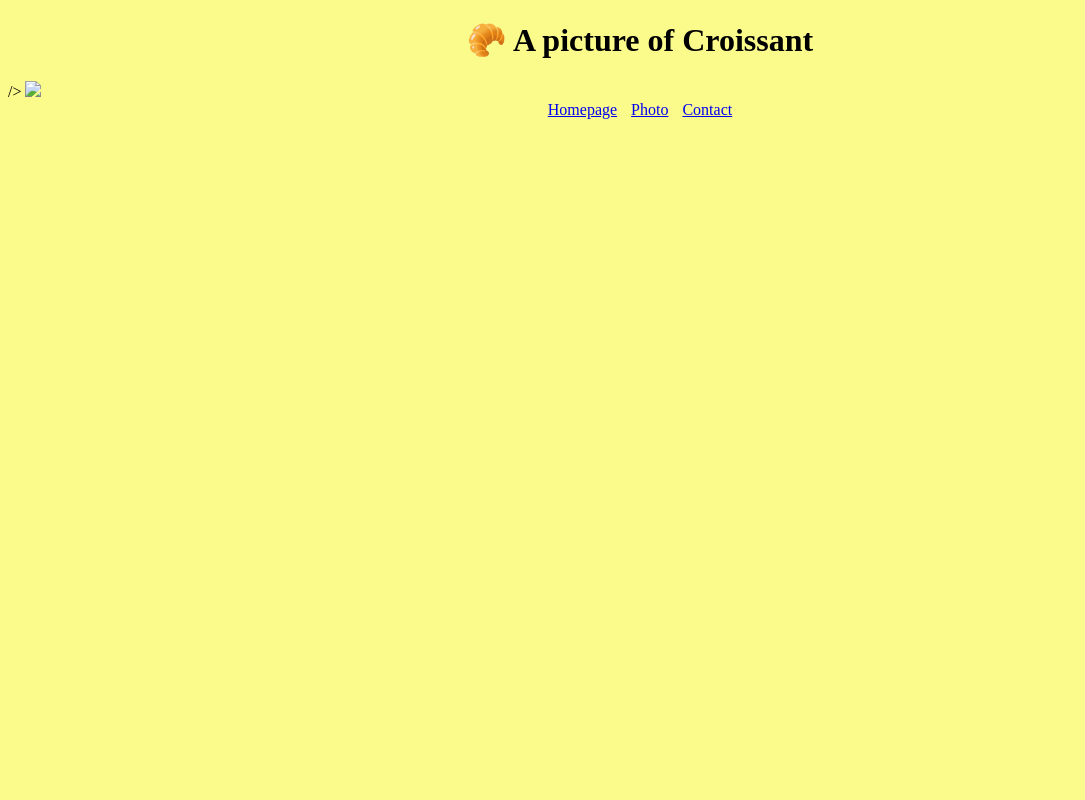
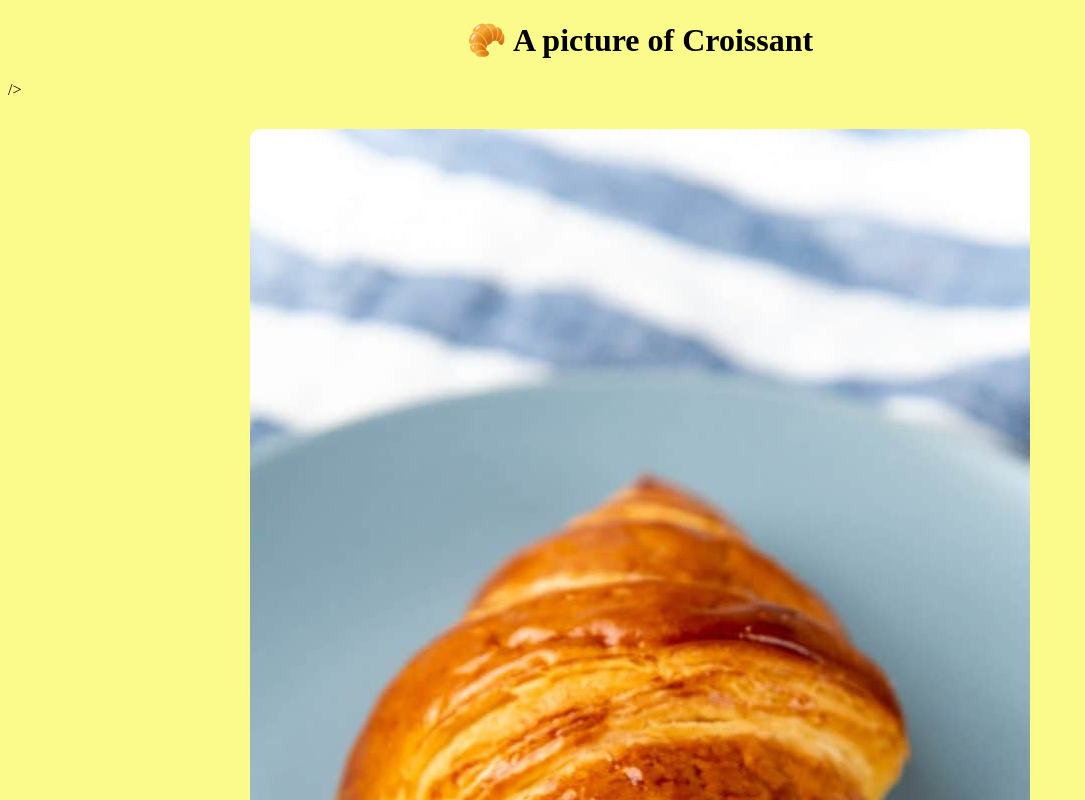
Before and after one commit to OmolaraO/Croissant, a plain HTML site: page photo.html in a window 1280 px wide. Shown: the top 800 px of the page, without its empty margins (0-1085 px from the left). Drawn offline with Linux system fonts and the light colour scheme.

Commit message:
Added image

```diff
--- a/photo.html
+++ b/photo.html
@@ -9,7 +9,7 @@
 </head>
 <body>
     <h1>🥐 A picture of Croissant</h1> />
-    <img src="/image/French-Croissants-2522-780*1169.jpg/">
+    <img src="/image/croissant.jpg" class="croissant-image">
     <footer>
     <a href="/">Homepage</a>
     <a href="/photo.html">Photo</a>
--- a/styles/styles.css
+++ b/styles/styles.css
@@ -14,3 +14,10 @@ footer a {
   margin: 5px;
 
 }
+
+.croissant-image{
+  max-width: 100%;
+  margin: 30px auto;
+  border-radius: 10px;
+  display: block;
+}
```
Also changed, not shown: image/croissant.jpg (renamed from image/French-Croissants-2522-780x1169.jpg).
